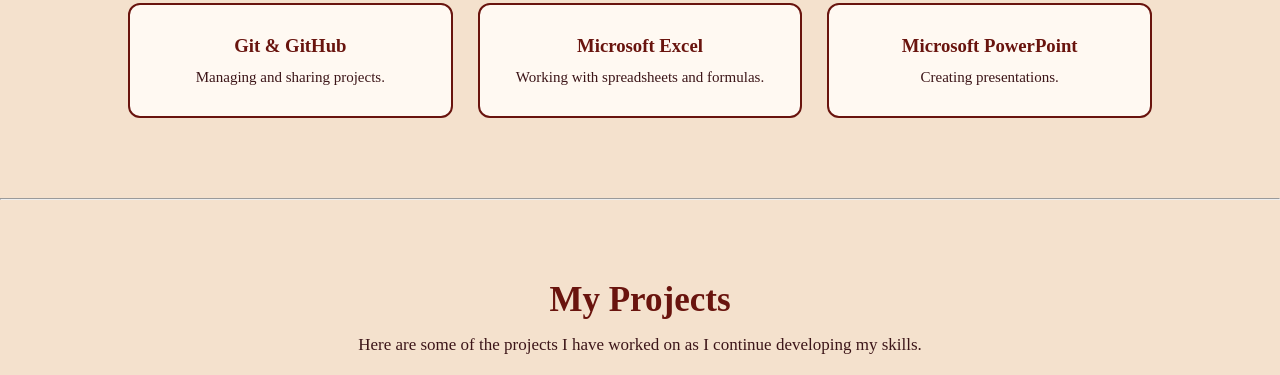
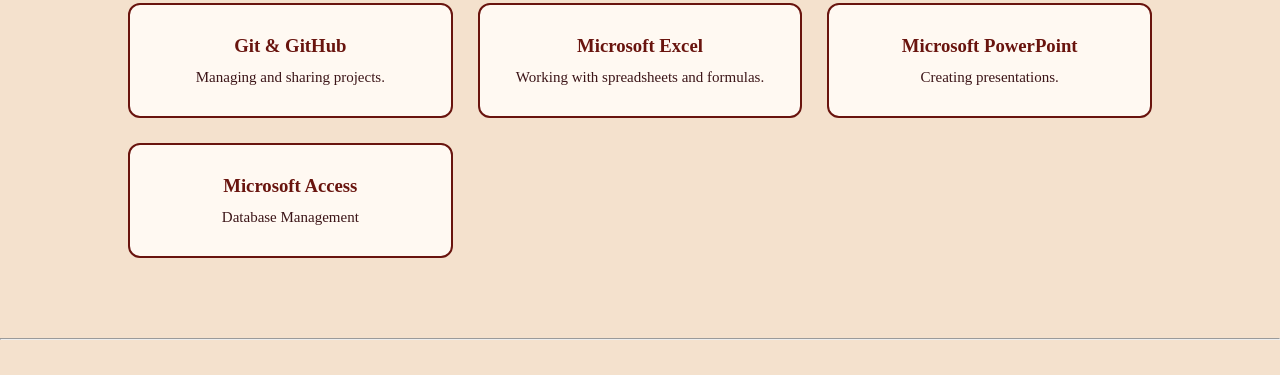
Before and after one commit to nelimaangela2-commits/personal-portfolio, a plain HTML site: page index.html in a window 1280 px wide. Shown: the part 1232-1607 px from the top of the page. Drawn offline with Linux system fonts and the light colour scheme.

Commit message:
Add another skill

```diff
--- a/index.html
+++ b/index.html
@@ -90,6 +90,11 @@
         <div class="skill-card">
             <h3>Microsoft PowerPoint</h3>
             <p>Creating presentations.</p>
+        </div>
+
+        <div class="skill-card">
+            <h3>Microsoft Access</h3>
+            <p>Database Management</p>
         </div>
 
     </div>
```
